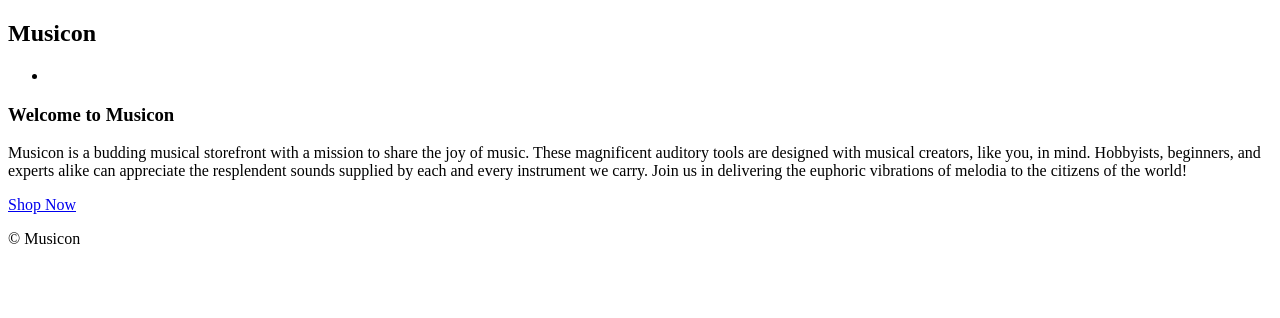
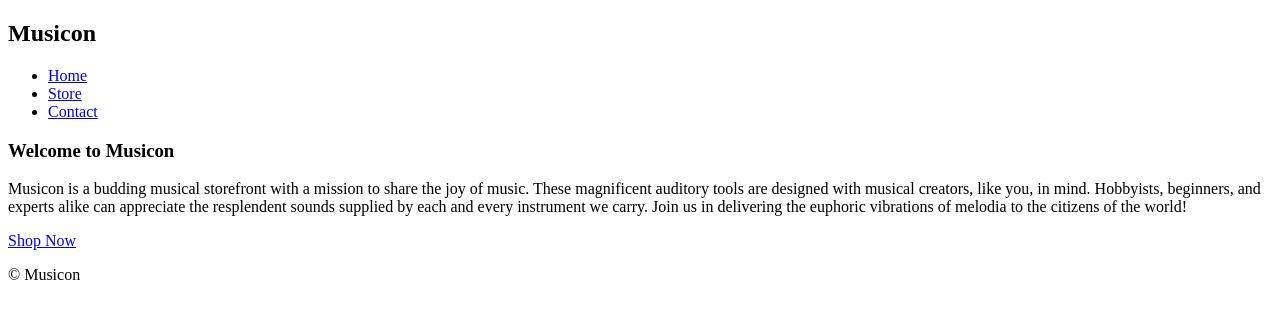
Before and after one commit to saizdx2010/Musicon, a plain HTML site: page index.html in a window 1280 px wide. Drawn offline with Linux system fonts and the light colour scheme; files whose address does not match are found by name.

Commit message:
added nav links to every html pages

```diff
--- a/index.html
+++ b/index.html
@@ -15,7 +15,9 @@
 
             <nav>
                 <ul class="navbar">
-                    <li class="current"><a href=""></a></li>
+                    <li class="current"><a href="index.html">Home</a></li>
+                    <li><a href="store.html">Store</a></li>
+                    <li><a href="contact.html">Contact</a></li>
                 </ul>
             </nav>
 
```
Also changed, not shown: contact.html (+5 -0 lines), store.html (+5 -0 lines).
